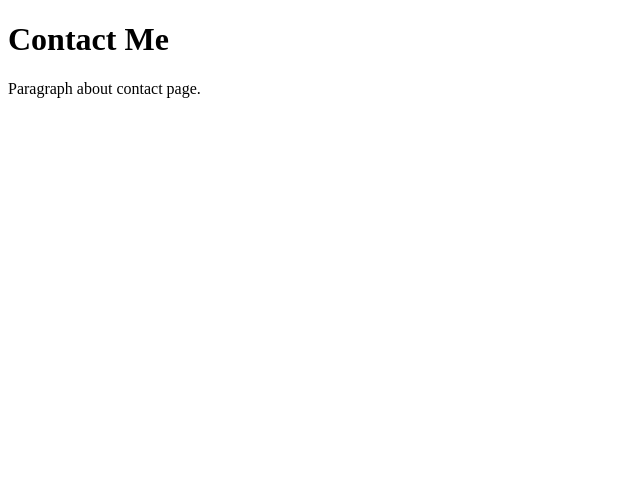
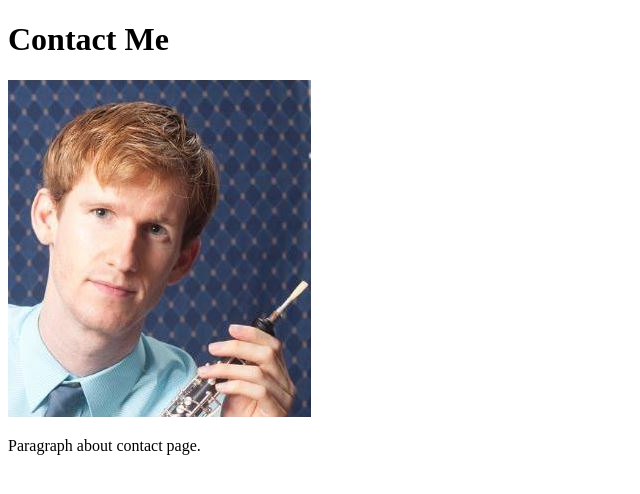
Before and after one commit to Jeffreyoboe1/Genesis10, a plain HTML site: page portfolio/contact.html in a window 1280 px wide. Shown: the whole page, without its empty margins (0-640 px from the left). Drawn offline with Linux system fonts and the light colour scheme.

Commit message:
deleted unused portrait.  also, added picture links on each subpage that redirect to homepage.

```diff
--- a/portfolio/contact.html
+++ b/portfolio/contact.html
@@ -16,6 +16,8 @@
       <h1>Contact Me</h1>
     </header>
 
+    <a href="index.html"> <img src="images/jeff_headshot.jpg" alt="Jeff Padgett"/></a>
+
     <p>
       Paragraph about contact page.
     </p>
```
Also changed, not shown: portfolio/projects.html (+2 -0 lines), portfolio/testimonials.html (+2 -0 lines), portfolio/portrait.jpg (deleted).
